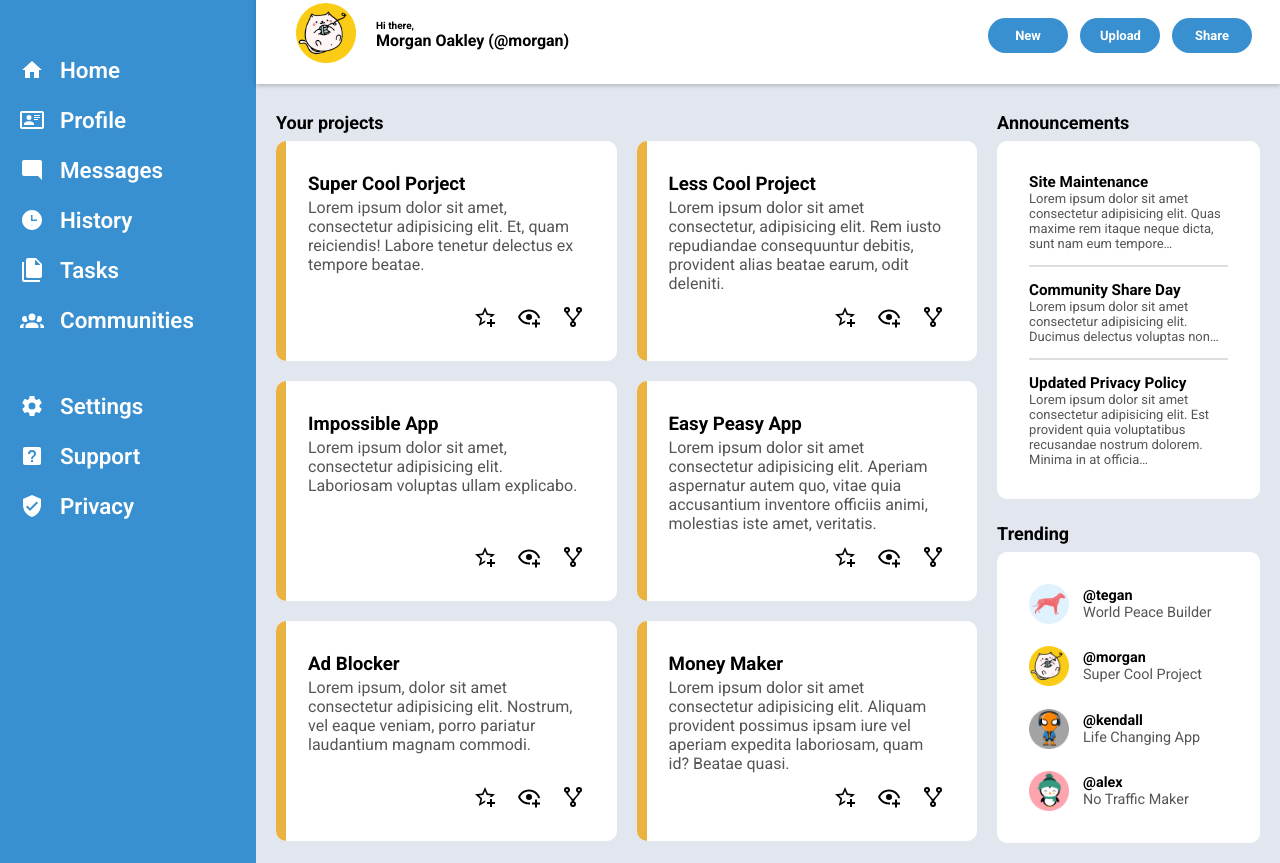
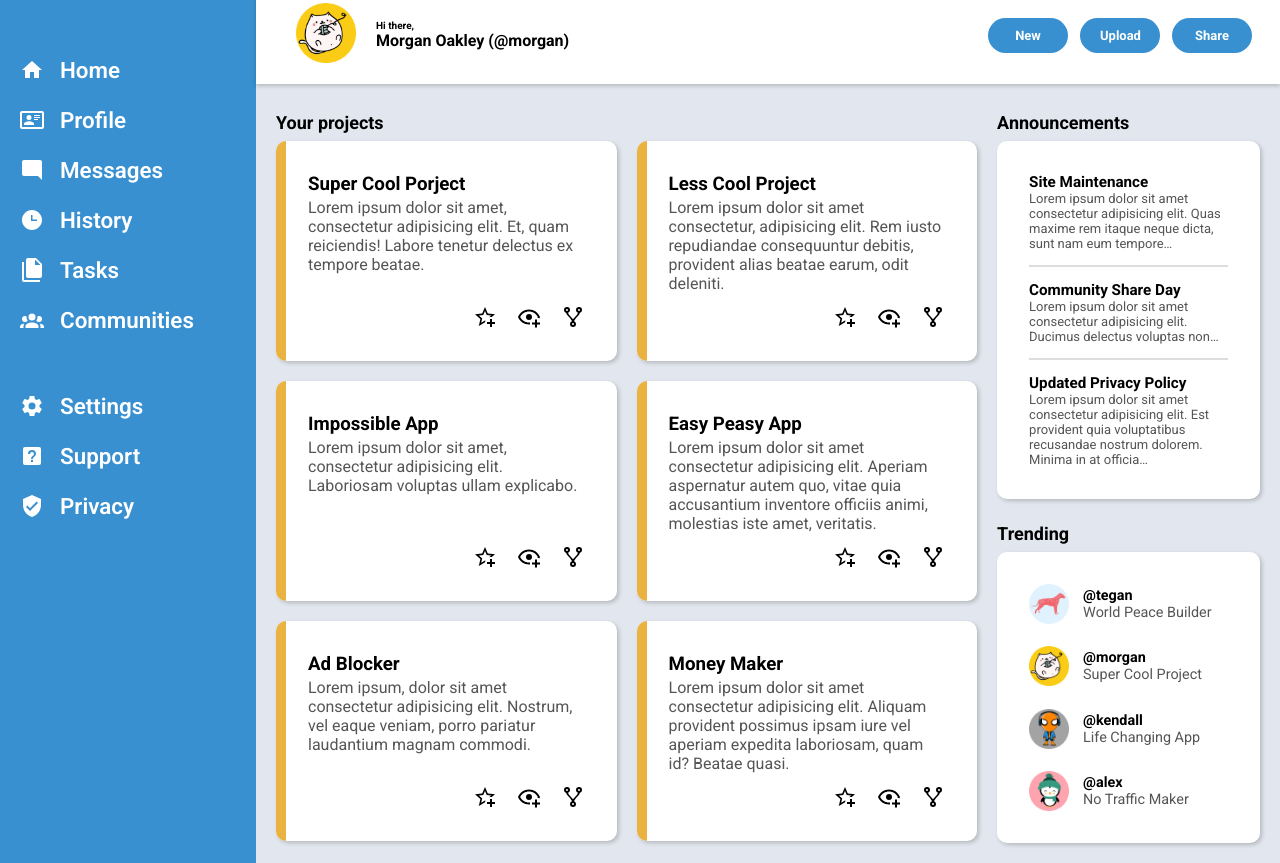
Before and after one commit to gonrogon/odin-admin-dashboard, a plain HTML site: page index.html in a window 1280 px wide. Shown: the part 63-926 px from the top of the page. Drawn offline with Linux system fonts and the light colour scheme.

Commit message:
Add box-shadow to cards for depth effect
Applied subtle box-shadow to card components to enhance visual hierarchy
and depth perception.

```diff
--- a/style.css
+++ b/style.css
@@ -197,6 +197,7 @@ ul, li {
     border-radius: var(--cards-radious);
     color: #555;
     overflow: hidden;
+    box-shadow: 2px 2px 4px 0px rgba(0, 0, 0, 0.20);
 }
 
 .projects .card > div {
@@ -245,6 +246,7 @@ ul, li {
     border-radius: var(--cards-radious);
     padding: 2rem;
     font-size: small;
+    box-shadow: 2px 2px 4px 0px rgba(0, 0, 0, 0.20);
 }
 
 .announcements .cards {
```
